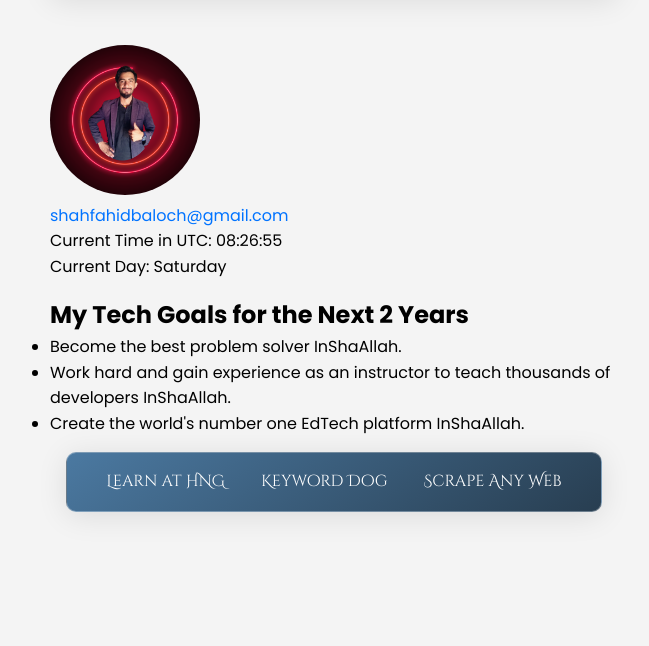
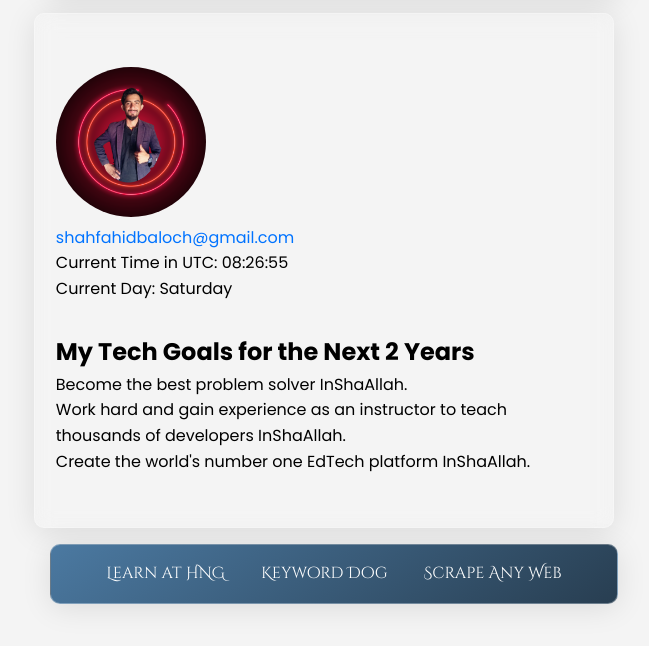
Before and after one commit to mrfahid/HNG-intership-11-personal-site, a plain HTML site: page index.html in a window 1280 px wide. Shown: the part 104-750 px from the top of the page, without its empty margins (306-955 px from the left). Drawn offline with Linux system fonts and the light colour scheme.

Commit message:
add styles

```diff
--- a/Styles/style.css
+++ b/Styles/style.css
@@ -38,6 +38,7 @@ footer {
   text-align: center;
   font-family: "Cinzel Decorative", serif;
   color: #fff;
+  max-width: 580px;
 }
 
 header {
@@ -49,16 +50,26 @@ footer {
 }
 
 main {
-  padding: 1rem;
+  padding: 1.3rem;
+  border-radius: 10px;
+  box-shadow: 0 4px 30px rgba(0, 0, 0, 0.1);
+  backdrop-filter: blur(10px);
+  -webkit-backdrop-filter: blur(10px);
+  border: 1px solid rgba(255, 255, 255, 0.3);
+  max-width: 580px;
 }
 
 section {
-  margin: 1rem 0;
+  margin: 2rem 0;
 }
 
 .email {
   color: rgb(0, 115, 255);
   cursor: pointer
+}
+
+li {
+  list-style: none;
 }
 
 footer {
```
Also changed, not shown: index.html (+2 -1 lines).
